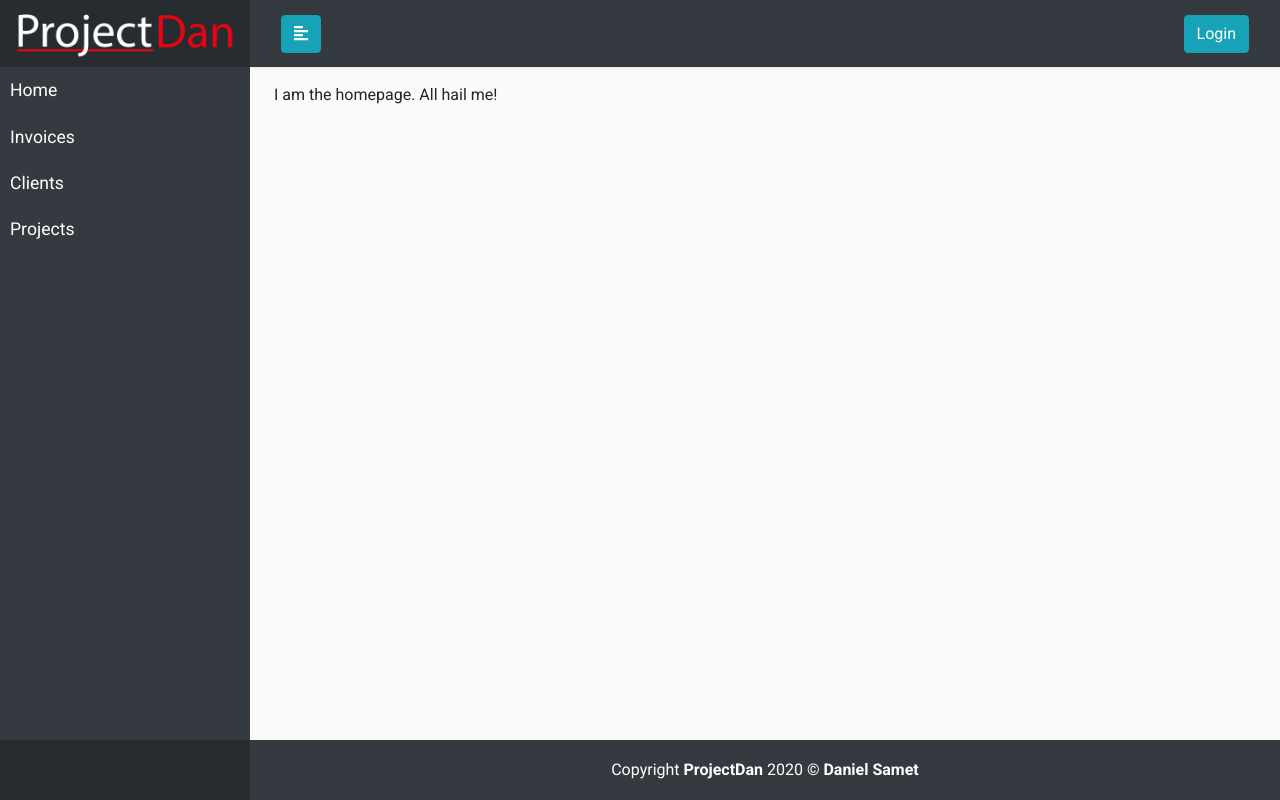
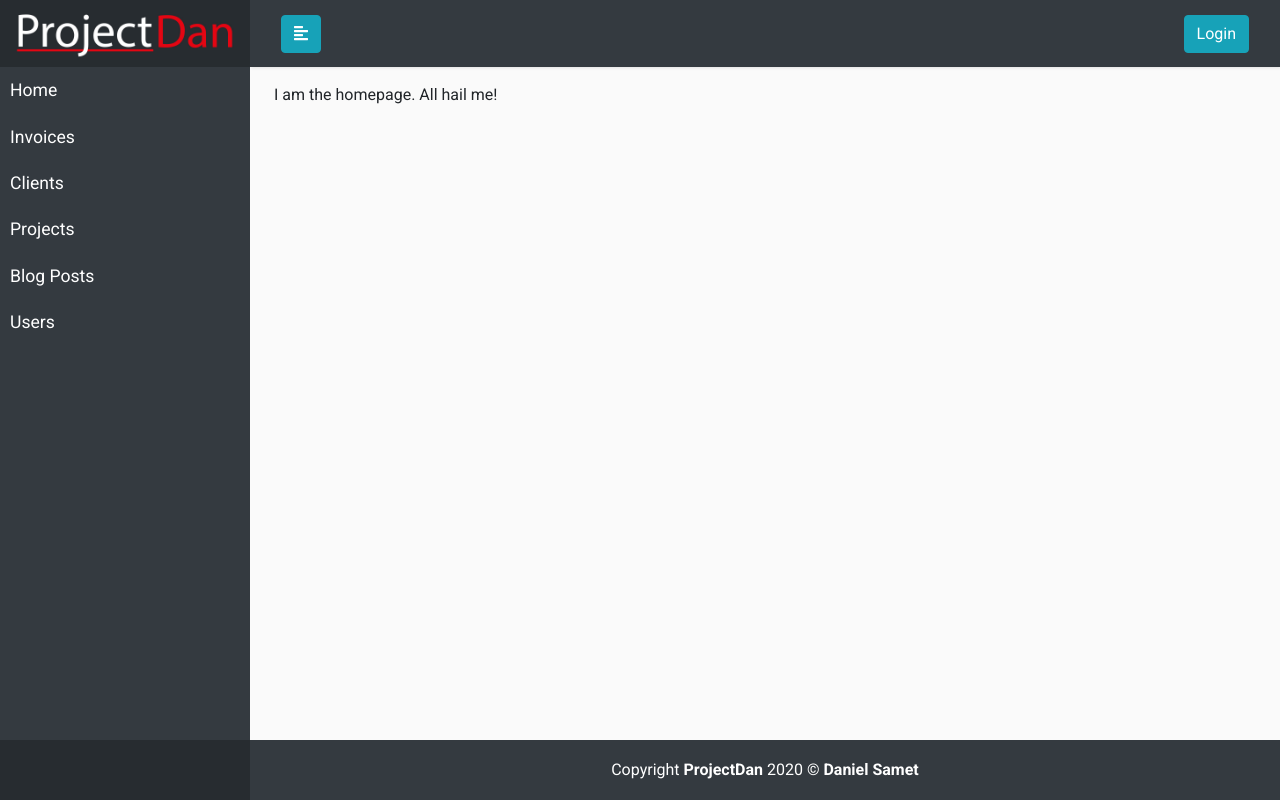
Before and after one commit to CouchMaster789/ProjectDan-Admin, a Flask app: page / in a window 1280 px wide. Run offline with Flask 2, Linux system fonts and the light colour scheme; some libraries are stand-ins or nearby versions.

Commit message:
added empty blog_posts.html and users.html pages
Signed-off-by: Daniel Samet <danielsamet98@gmail.com>

```diff
--- a/app.py
+++ b/app.py
@@ -29,5 +29,15 @@ def projects():
     return render_template("projects.html")
 
 
+@app.route('/blog_posts')
+def blog_posts():
+    return render_template("blog_posts.html")
+
+
+@app.route('/users')
+def users():
+    return render_template("users.html")
+
+
 if __name__ == '__main__':
     app.run()
--- a/templates/base.html
+++ b/templates/base.html
@@ -50,6 +50,12 @@
             </li>
             <li>
                 <a href="{{ url_for("projects") }}">Projects</a>
+            </li>
+            <li>
+                <a href="{{ url_for("blog_posts") }}">Blog Posts</a>
+            </li>
+            <li>
+                <a href="{{ url_for("users") }}">Users</a>
             </li>
         </ul>
 
```
Also changed, not shown: templates/blog_posts.html (added, +14 -0 lines), templates/users.html (added, +14 -0 lines).
